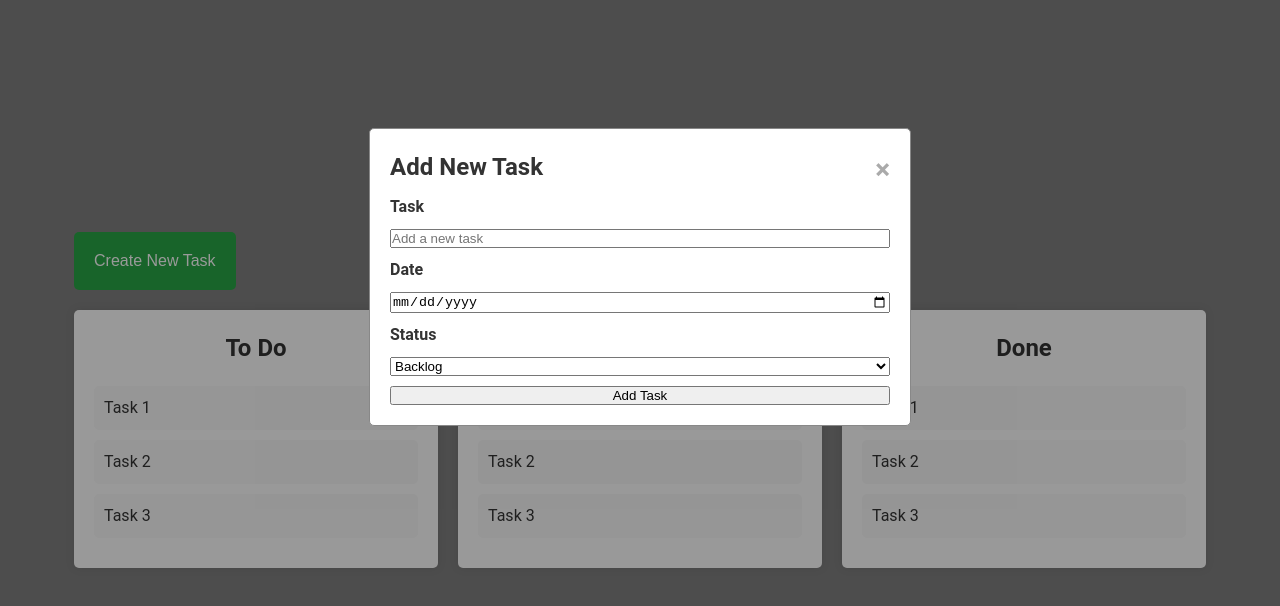
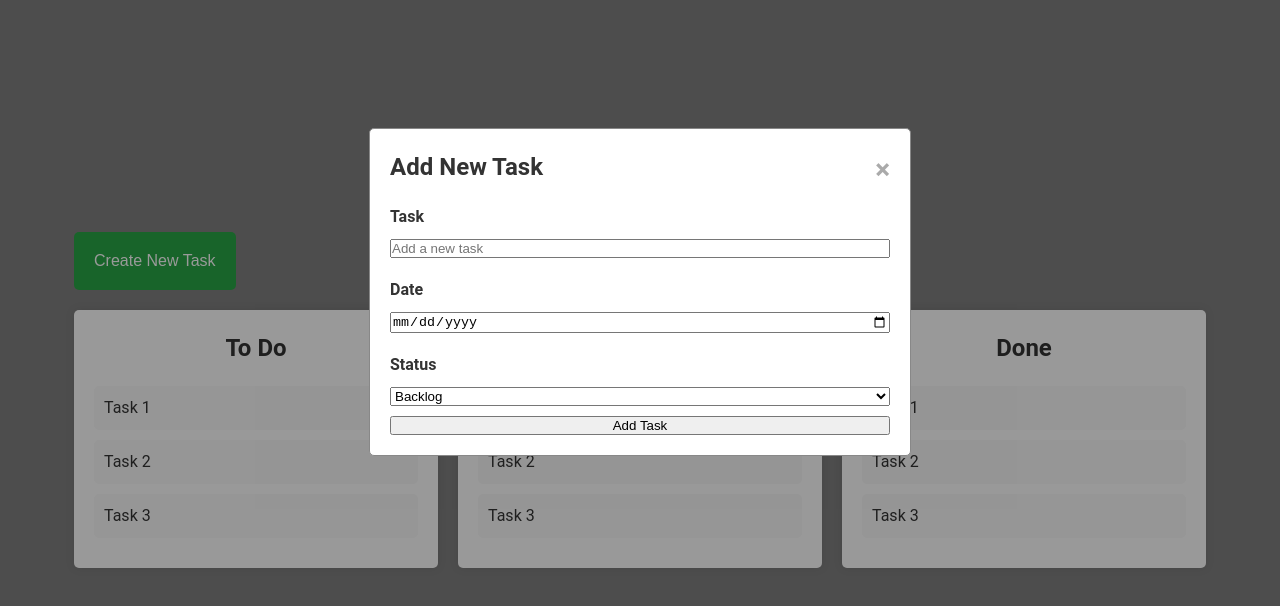
Before and after one commit to galindo89/to-do-list, a plain HTML site: page index.html in a window 1280 px wide. Both pictures are taken after a click on the button "Create New Task". Drawn offline with Linux system fonts and the light colour scheme.

Commit message:
adding style to the lables of the modal's content

```diff
--- a/assets/css/style.css
+++ b/assets/css/style.css
@@ -147,7 +147,7 @@ li .task-content {
 
 }
 
-.modal-content{
+.modalContent{
     background-color: white;
     margin: 10% auto;
     padding: 20px;
@@ -159,7 +159,12 @@ li .task-content {
     display: flex;
     flex-direction: column;
     gap: 10px;
+
+}
+
+.modalContent label{
     font-weight: bold;
+    margin-top: 10px;
 }
 
 .close {
--- a/assets/js/script.js
+++ b/assets/js/script.js
@@ -28,4 +28,14 @@ document.addEventListener('DOMContentLoaded', function () {
 
     });
 
+    //close modal when the user clicks outside of it
+    window.addEventListener('click', function (event) {
+        if (event.target === modal) {
+            modal.style.display = 'none';
+        }
+    });
+
+
+
+
 });
--- a/index.html
+++ b/index.html
@@ -58,7 +58,7 @@
 
     <!-- This is the modal that will pop up when the user clicks on the create task button -->
     <div class="modal" id="modal">
-        <div class="modal-content">
+        <div class="modalContent" id="modalContent">
             <span class="close" id="closeModal">&times;</span>
             <h2>Add New Task</h2>
             <label for="modalTaskInput">Task</label>
```
